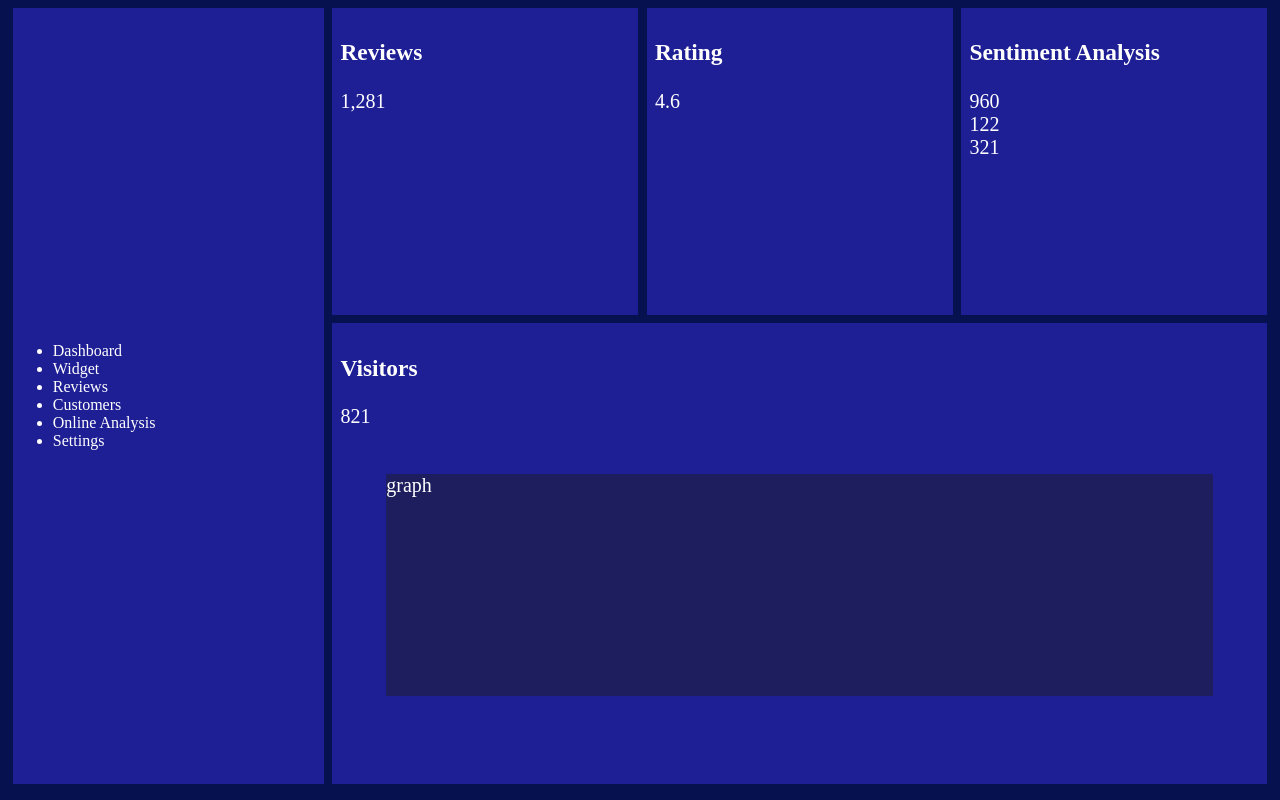
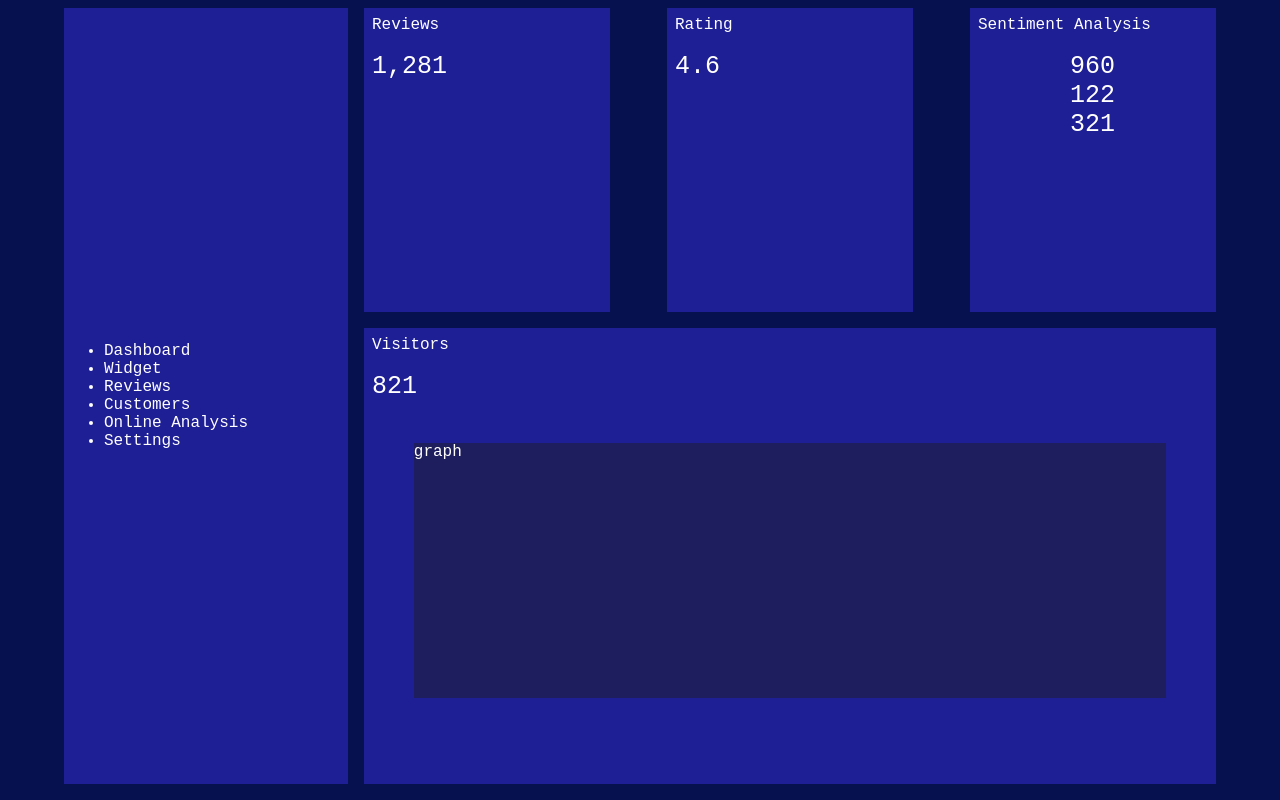
Before and after one commit to LarissaPortillo/HW1ReactStatic, a plain HTML site: page dashboard/index.html in a window 1280 px wide. Drawn offline with nearby package versions, Linux system fonts and the light colour scheme.

Commit message:
font size change

```diff
--- a/dashboard/app.js
+++ b/dashboard/app.js
@@ -21,8 +21,10 @@ class Reviews extends React.Component{
     render(){
         return(
             <section class='square'>
-                <h3>Reviews</h3>
-                1,281
+                Reviews
+                <br></br>
+                <br></br>
+                <span class="Num">1,281</span>
             </section>
         )
     }
@@ -32,8 +34,10 @@ class Rating extends React.Component{
     render(){
         return(
             <section class='square'>
-                <h3>Rating</h3>
-                4.6
+                Rating
+                <br></br>
+                <br></br>
+                <span class='Num'>4.6</span>
             </section>
         )
     }
@@ -42,14 +46,17 @@ class Rating extends React.Component{
 class Analysis extends React.Component{
     render(){
         return(
-            <section class='square'>
-                <h3>Sentiment Analysis</h3>
-                    960
+            <section class='square analysis'>
+                Sentiment Analysis
+                <br></br>
+                <br></br>
+                    <span class='Num' >960</span>
                     <br></br>
-                    122
+                    <span class='Num' >122</span>
                     <br></br>
-                    321
+                    <span class='Num' >321</span>
                     <br></br>
+
             </section>
         )
     }
@@ -80,8 +87,10 @@ class Bottom extends React.Component{
     render(){
         return(
             <section class='bottom'>
-                <h3>Visitors</h3>
-                821
+                Visitors
+                <br></br>
+                <br></br>
+                <span class='Num'>821</span>
                 <Visitors />
             </section>
         )
--- a/dashboard/main.css
+++ b/dashboard/main.css
@@ -3,14 +3,16 @@ body{
     color:white;
     display: flex;
     justify-content: center;
+    font-family: monospace;
+    font-size: 16px;
 }
 .container{
     display:grid;
     grid-template-columns: 1fr 3fr;
     grid-template-rows: 2fr 3fr;
     height:97vh;
-    width:98vw;
-    grid-gap: 1vh;
+    width:90vw;
+    grid-gap: 2vh;
 }
 
 .side{
@@ -25,24 +27,31 @@ body{
     display:flex;
     justify-content: space-between;
     flex-direction:row;
-    font-size:20px;
 }
 
 .bottom{
     grid-area: 2/2/2/2;
     background-color: rgb(30, 30, 149);
     padding:1vh;
-    font-size:20px;
+
 }
 
 .graph{
     background-color:rgb(30, 30, 94);
-    height:50%;
+    height:58%;
     margin:5%;
 }
 
 .top .square{
     background-color: rgb(30, 30, 149);
-    width:31%;
+    width:27%;
     padding:1vh;
 }
+
+.Num{
+    font-size:25px;
+}
+
+.analysis .Num{
+    margin-left:40%;
+}
```
